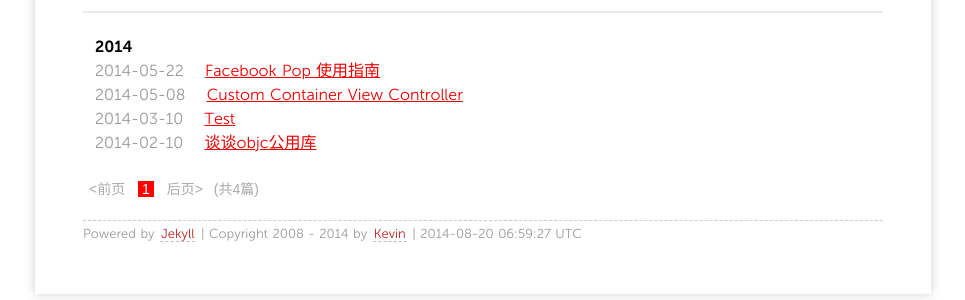
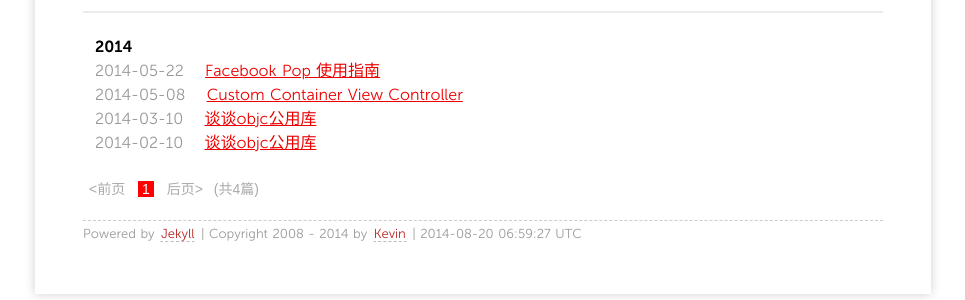
Before and after one commit to jellyang/xiangshuai.github.com, a Jekyll site: the page built from index.html, in a window 1280 px wide. Shown: the part 171-471 px from the top of the page, without its empty margins (157-1122 px from the left). Built offline with Jekyll 4.4.1, drawn with Linux system fonts in a browser that asks for light colours; Markdown is read by kramdown in place of the engine named in the settings; the list of posts is cut into pages by our own code.

Commit message:
add test post

```diff
--- a/_posts/2014/2014-03-10-test.md
+++ b/_posts/2014/2014-03-10-test.md
@@ -1,3 +1,12 @@
+---
+layout: post
+title: 谈谈objc公用库
+categories:
+- Test
+tags:
+- post
+---
+
 # 欢迎使用马克飞象
 
 @(示例笔记本)[马克飞象|帮助|Markdown]
```
